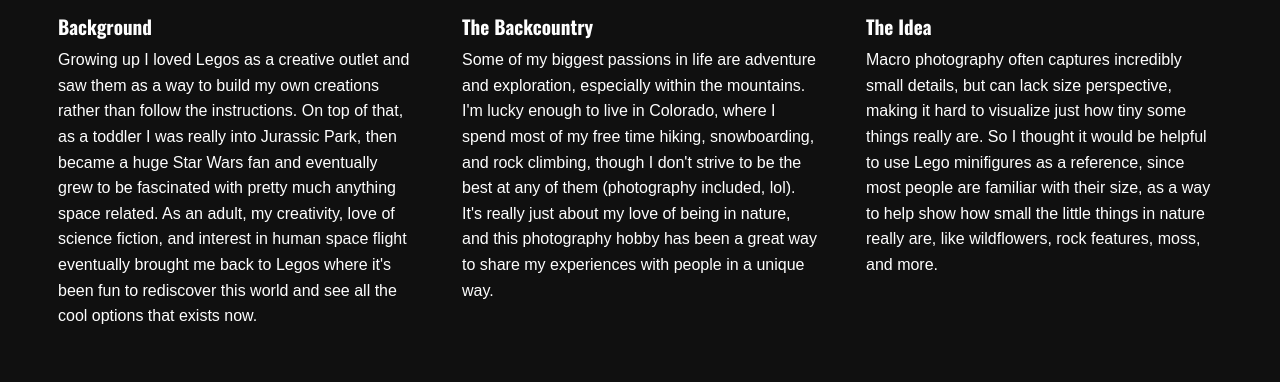
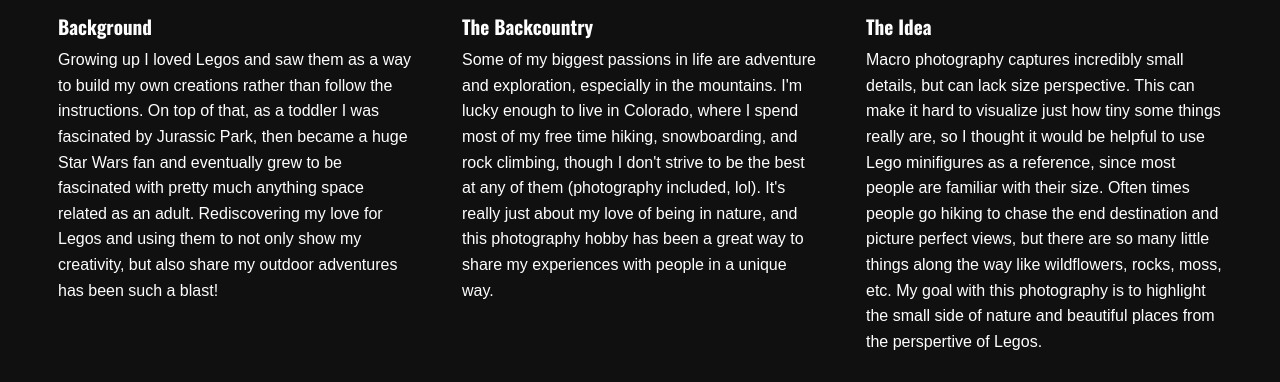
Before and after one commit to brirowe/Lego-Photography-Interactive-Portfolio, a Jekyll site: the page built from about.md, in a window 1280 px wide and 900 px high, scrolled down 1165 px, cut to the strip 209-591 px from the top of the window. Built offline with Jekyll 4.4.1, drawn with Linux system fonts in a browser that asks for light colours; some web fonts are replaced; some of the changed text lies outside the part shown.

Commit message:
Update about me page

```diff
--- a/about.md
+++ b/about.md
@@ -35,7 +35,7 @@ permalink: /about/
     <img src="{{ site.baseurl }}/photos/about/about-4.jpg" alt="Bri bouldering, hanging upside down on a rock formation" loading="lazy" onclick="showLightbox(this.src)">
     <div class="stagger-text">
       <h2>Background</h2>
-      <p>Growing up I loved Legos as a creative outlet and saw them as a way to build my own creations rather than follow the instructions. On top of that, as a toddler I was really into Jurassic Park, then became a huge Star Wars fan and eventually grew to be fascinated with pretty much anything space related. As an adult, my creativity, love of science fiction, and interest in human space flight eventually brought me back to Legos where it's been fun to rediscover this world and see all the cool options that exists now. </p>
+      <p>Growing up I loved Legos and saw them as a way to build my own creations rather than follow the instructions. On top of that, as a toddler I was fascinated by Jurassic Park, then became a huge Star Wars fan and eventually grew to be fascinated with pretty much anything space related as an adult. Rediscovering my love for Legos and using them to not only show my creativity, but also share my outdoor adventures has been such a blast! </p>
     </div>
   </div>
 
@@ -43,7 +43,7 @@ permalink: /about/
     <img src="{{ site.baseurl }}/photos/about/about-2.jpg" alt="Bri scrambling up a rocky mountain ridge with mountain views behind her" loading="lazy" onclick="showLightbox(this.src)">
     <div class="stagger-text">
       <h2>The Backcountry</h2>
-      <p>Some of my biggest passions in life are adventure and exploration, especially within the mountains. I'm lucky enough to live in Colorado, where I spend most of my free time hiking, snowboarding, and rock climbing, though I don't strive to be the best at any of them (photography included, lol). It's really just about my love of being in nature, and this photography hobby has been a great way to share my experiences with people in a unique way.</p>
+      <p>Some of my biggest passions in life are adventure and exploration, especially in the mountains. I'm lucky enough to live in Colorado, where I spend most of my free time hiking, snowboarding, and rock climbing, though I don't strive to be the best at any of them (photography included, lol). It's really just about my love of being in nature, and this photography hobby has been a great way to share my experiences with people in a unique way.</p>
     </div>
   </div>
 
@@ -51,7 +51,7 @@ permalink: /about/
     <img src="{{ site.baseurl }}/photos/about/about-3.jpg" alt="Bri crouched down photographing a minifig in the sand dunes" loading="lazy" onclick="showLightbox(this.src)">
     <div class="stagger-text">
       <h2>The Idea</h2>
-      <p>Macro photography often captures incredibly small details, but can lack size perspective, making it hard to visualize just how tiny some things really are. So I thought it would be helpful to use Lego minifigures as a reference, since most people are familiar with their size, as a way to help show how small the little things in nature really are, like wildflowers, rock features, moss, and more.</p>
+      <p>Macro photography captures incredibly small details, but can lack size perspective. This can make it hard to visualize just how tiny some things really are, so I thought it would be helpful to use Lego minifigures as a reference, since most people are familiar with their size.  Often times people go hiking to chase the end destination and picture perfect views, but there are so many little things along the way like wildflowers, rocks, moss, etc. My goal with this photography is to highlight the small side of nature and beautiful places from the perspertive of Legos.</p>
     </div>
   </div>
 
@@ -67,7 +67,7 @@ permalink: /about/
     <img src="{{ site.baseurl }}/photos/about/about-5.jpg" alt="Bri standing on cracked mud flats next to a river with red rock cliffs behind her" loading="lazy" onclick="showLightbox(this.src)">
     <div class="stagger-text">
       <h2>The Archive</h2>
-      <p>Due to Colorado's cost of living, I don't foresee having space anytime soon for a spare Lego room, so I use this photography as a digital collection instead. This is my way of "collecting" not only nostalgic and new minifigs, but also serves as an archive of the plants, places, and small things I've seen along my adventures.</p>
+      <p>Due to Colorado's cost of living, I don't foresee having space anytime soon for a spare Lego room, so I use this photography as a digital collection instead. This is my way of "collecting" not only nostalgic and new minifigs, but also serves as an archive of the plants, places, and small things I've seen along my adventures. Due to this I often sell my used pieces/minifigs so check out my shop page if you're looking to build your physical collection!</p>
     </div>
   </div>
 
```
Also changed, not shown: other parts of about.md (+1 -1 lines).
